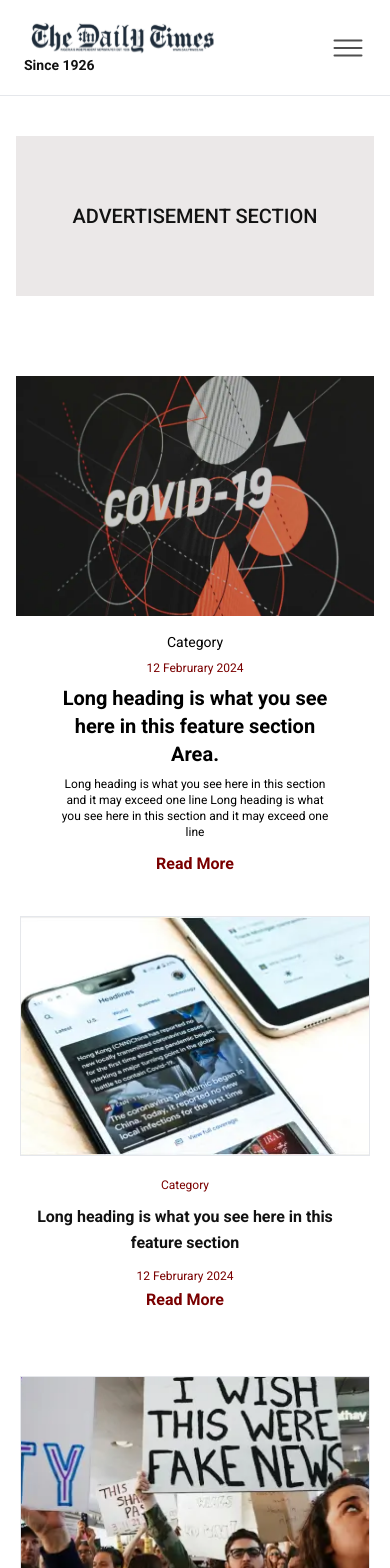
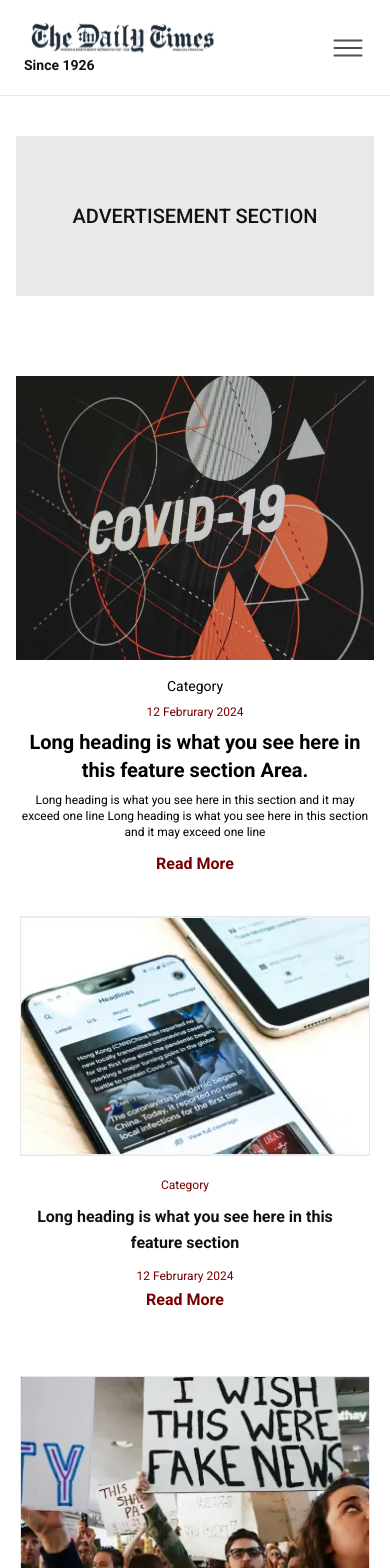
Before and after one commit to Matthew-Ayinde/daily-times, a Next.js app: page / in a window 390 px wide. Shown: the top 1568 px of the page. Built offline with nearby package versions, Linux system fonts and the light colour scheme.

Commit message:
spacing fixes

```diff
--- a/components/Banner.tsx
+++ b/components/Banner.tsx
@@ -26,7 +26,7 @@ const Banner = () => {
             className="object-cover absolute"
           />
         </div>
-        <div className="flex flex-col items-center lg:justify-center gap-2 lg:items-start lg:w-2/5 px-10 lg:px-0">
+        <div className="flex flex-col items-center lg:justify-center gap-2 lg:items-start lg:w-2/5">
           <p className="text-sm">Category</p>
           <p className="text-xs text-custom-red">12 Februrary 2024</p>
           <p className="text-xl lg:text-3xl font-semibold lg:text-start text-center">
--- a/components/HomeCarousel.tsx
+++ b/components/HomeCarousel.tsx
@@ -55,7 +55,7 @@ const HomeCarousel = () => {
 
   return (
     <div className="w-full flex-center">
-      <div className="max-w-screen-xxl px-90px pt-28 pb-100px w-full mx-auto text-black">
+      <div className="max-w-screen-xxl px-4 lg:px-90px pt-28 pb-100px w-full mx-auto text-black">
         <p className="text-3xl lg:text-5xl text-center font-bold mb-6 lg:mb-12">
           Categories
         </p>
@@ -74,10 +74,10 @@ const HomeCarousel = () => {
             return (
               <div
                 key={index}
-                className={`bg-gray-300  relative ${
+                className={`bg-gray-300 relative ${
                   currentSlide
-                    ? "w-[100px] h-[460px]"
-                    : "w-[50px] h-[380px]"
+                    ? "w-[320px] h-[400px]"
+                    : "w-[220px] h-[340px]"
                 }`}
               >
                 <Image
```
